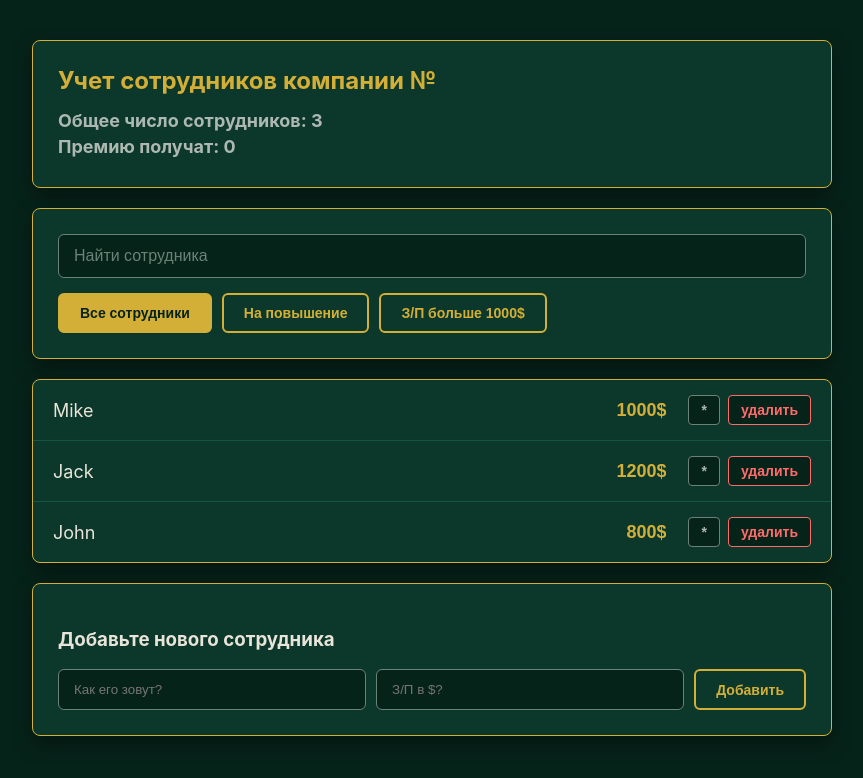
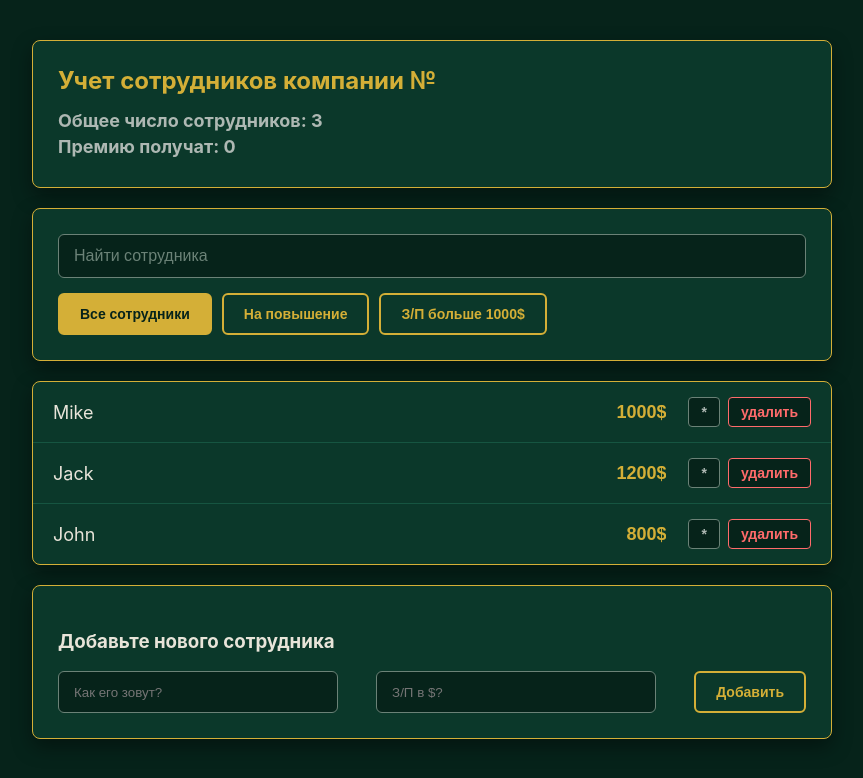
Before and after one commit to yulo999/project, a React (Vite) app: page / in a window 1280 px wide. Shown: the top 778 px of the page, without its empty margins (208-1071 px from the left). Built offline with nearby package versions, Linux system fonts and the light colour scheme.

Commit message:
Update App.css

```diff
--- a/src/App.css
+++ b/src/App.css
@@ -72,7 +72,7 @@ body {
 }
 .add-form {
   display: flex;
-  gap: 10px;
+  gap: 38px;
 }
 .add-form input {
   padding: 12px 15px;
@@ -86,6 +86,7 @@ body {
 .btn-outline-light {
   background-color: transparent;
   color: #d4af37;
+  height: 42px;
 }
 .btn-outline-light:hover {
   background-color: rgba(212, 175, 55, 0.1);
```
